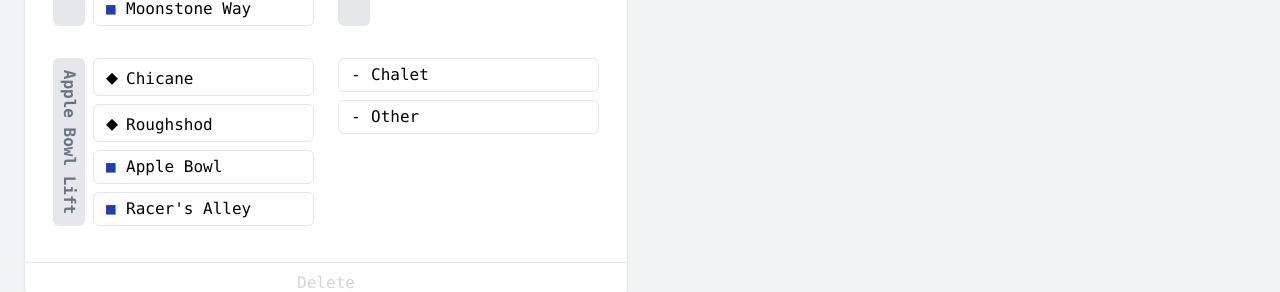
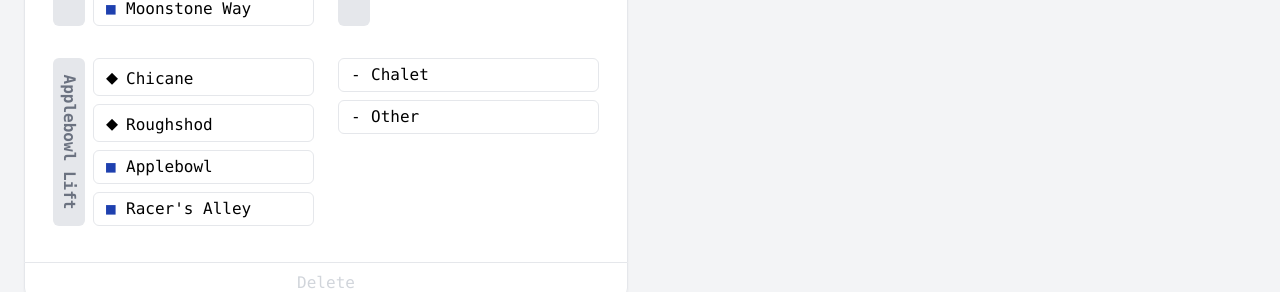
Before and after one commit to bryonhummel/code3, a React (Vite) app: page / in a window 1280 px wide. Both pictures are taken after a click on the picture 639 px from the left and 336 px from the top of the page. Shown: the part 237-529 px from the top of the page. Built offline with nearby package versions, Linux system fonts and the light colour scheme.

Commit message:
fix spelling

```diff
--- a/src/components/Code3.jsx
+++ b/src/components/Code3.jsx
@@ -75,12 +75,12 @@ function TimelineToolbar(props) {
             </div>
             <div className='flex'>
                 <div className='w-8 flex items-center justify-center bg-gray-200 font-bold text-gray-500 mr-2 my-1 rounded-md'>
-                    <span className='rotate-90'>Apple&nbsp;Bowl&nbsp;Lift</span>
+                    <span className='rotate-90'>Applebowl&nbsp;Lift</span>
                 </div>
                 <ul className="text-left flex-1 flex-col">
                     <li><RunButton onClick={props.handleRunClick} difficulty="black" name="Chicane"/></li>
                     <li><RunButton onClick={props.handleRunClick} difficulty="black" name="Roughshod"/></li>
-                    <li><RunButton onClick={props.handleRunClick} difficulty="blue" name="Apple Bowl"/></li>
+                    <li><RunButton onClick={props.handleRunClick} difficulty="blue" name="Applebowl"/></li>
                     <li><RunButton onClick={props.handleRunClick} difficulty="blue" name="Racer's Alley"/></li>
                 </ul>
             </div>
```
